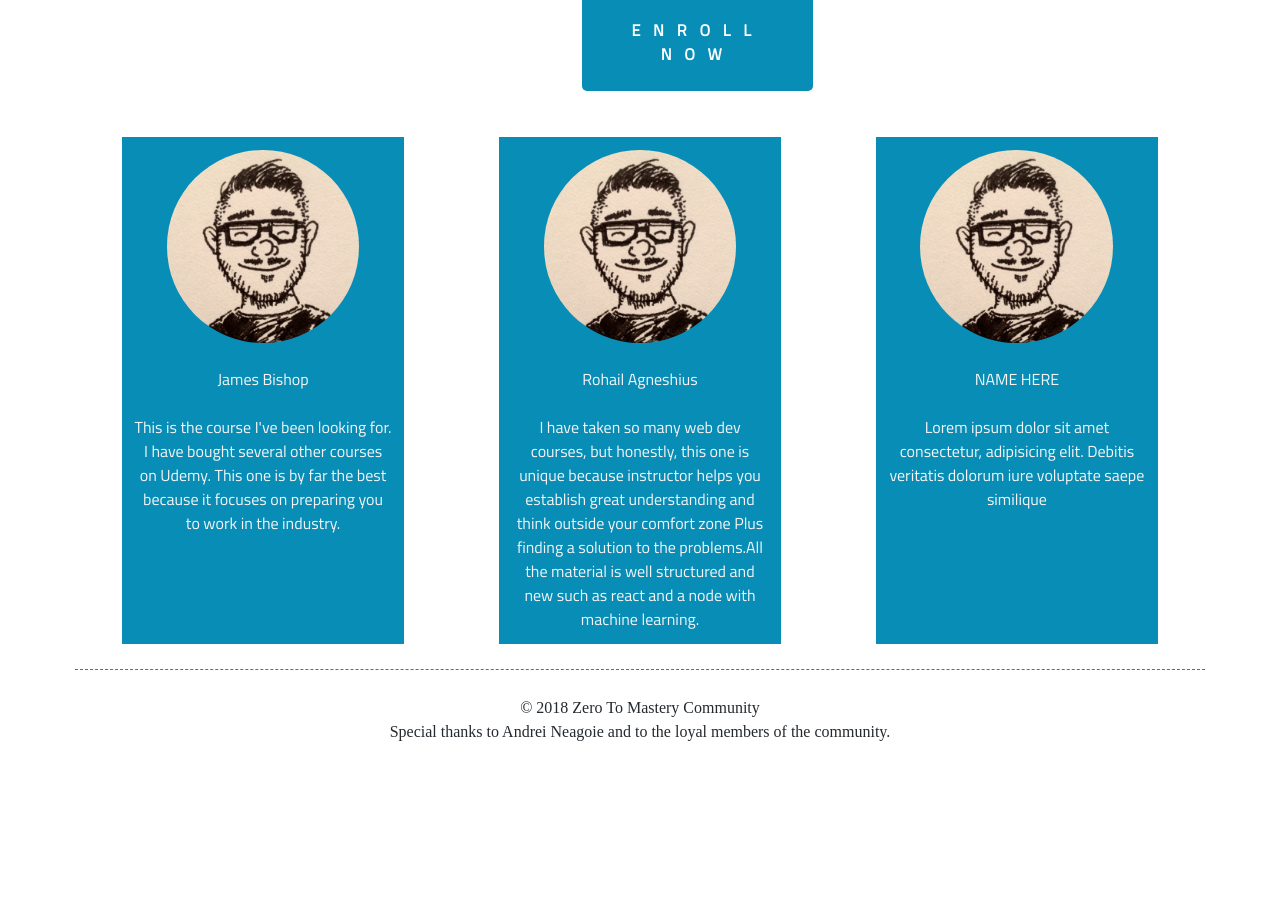
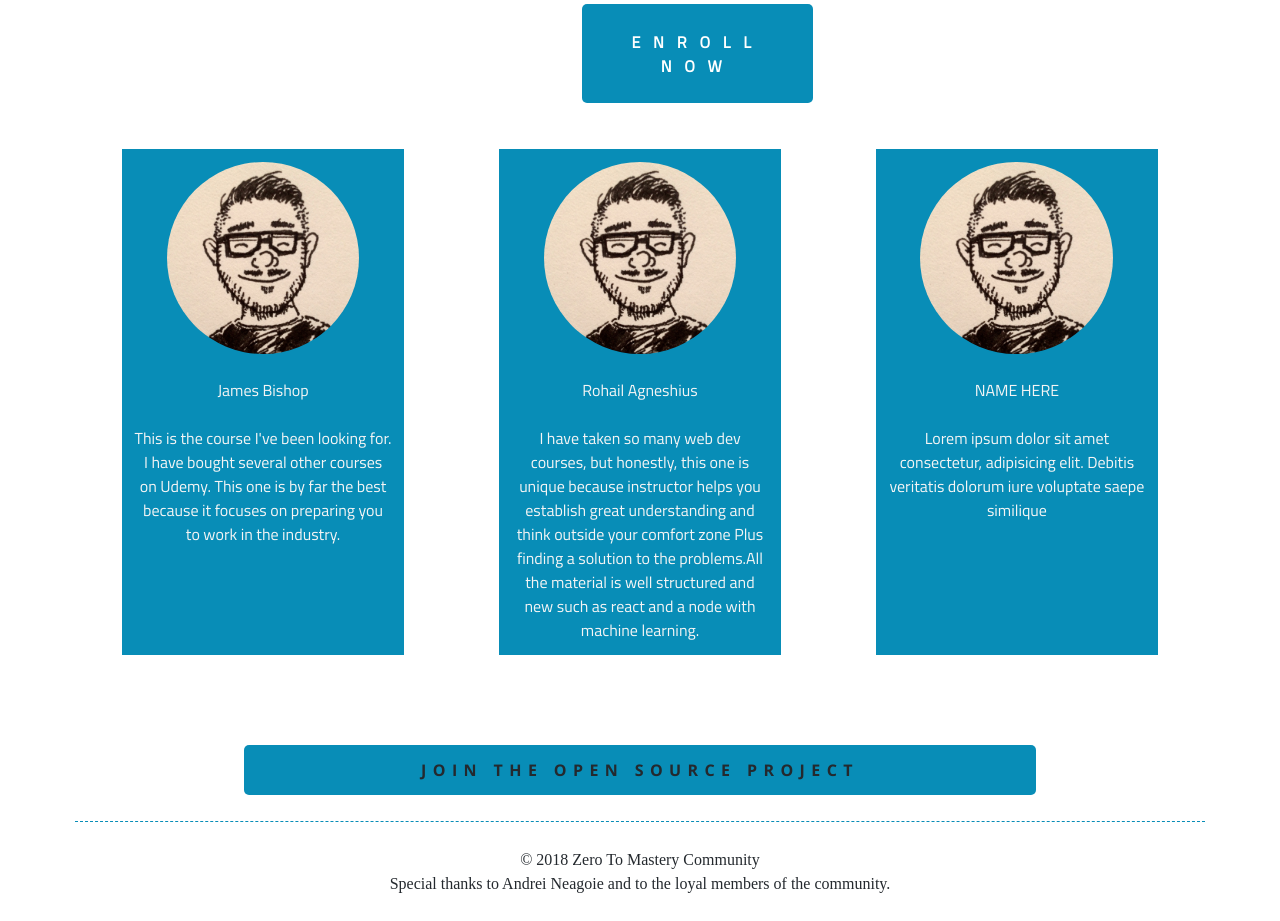
Before and after one commit to lusalga/zero-to-mastery-website, a PHP site: page / in a window 1280 px wide. Shown: the part 432-1353 px from the top of the page. Before the commit the page ends 1173 px from the top, so only its background shows below. Run offline with PHP 8.4, Linux system fonts and the light colour scheme; some libraries are stand-ins or nearby versions; some web fonts are replaced.

Commit message:
Added a button which leds to project page. Style of the project page yet to do

```diff
--- a/assets/css/style.css
+++ b/assets/css/style.css
@@ -10,21 +10,28 @@ body {
 header {
     margin: auto;
     padding: 2vw;
-    color:#24292e;
+    color: #24292e;
 }
-.cta a:link, .cta a:visited, .cta a:hover, .cta a:active{
-	text-align: center;
+
+.cta a:link,
+.cta a:visited,
+.cta a:hover,
+.cta a:active {
+    text-align: center;
     text-decoration: none;
     color: #ffffff
 }
-.dark{
-    color:#24292e;
+
+.dark {
+    color: #24292e;
 }
-.blue{
-    color:rgb(8, 141, 183);
+
+.blue {
+    color: rgb(8, 141, 183);
 }
-.discount{
-	font-weight: 900;
+
+.discount {
+    font-weight: 900;
 }
 
 #main-container {
@@ -82,7 +89,6 @@ header {
 }
 
 .container {
-
     border-top: 1px dashed rgb(8, 141, 183);
     margin-top: 2vw;
     padding: 2vw 0 2vw 0;
@@ -99,21 +105,22 @@ header {
     transition: .5s all linear;
     font-family: 'Titillium Web', sans-serif;
     justify-content: space-between;
-    margin:0 auto;
+    margin: 0 auto;
+}
 
-}
 .testimonial_1:hover,
 .testimonial_2:hover,
-.testimonial_3:hover{
+.testimonial_3:hover {
     color: #24292e;
     background: rgb(255, 255, 255);
     box-shadow: 0px 0px 20px 0px rgb(8, 141, 183);
 }
+
+
 /*.testimonial_2 {
     margin-left: 2vw;
     margin-right: 2vw;
 }*/
-
 
 
 /*.testimonial:not(:first-child) {
@@ -137,7 +144,36 @@ header {
     box-shadow: 0 0 40px 0 rgb(8, 141, 183);
 }
 
-footer{
+.group-project {
+    margin: auto;
+    margin-top: 7vw;
+    width: 70%;
+    padding: 1vw;
+    letter-spacing: .5vw;
+    background: rgb(8, 141, 183);
+    text-align: center;
+    border-radius: 5px;
+    transition: 1s all ease;
+}
+
+.group-project:hover {
+    background: white;
+    color: black;
+    box-shadow: 0 0 40px 0 rgb(8, 141, 183);
+}
+
+.group-project a {
+    color: inherit;
+    font-weight: 900;
+    font-family: 'Open Sans', sans-serif;
+}
+
+.group-project a:hover {
+    text-decoration: none;
+    color: inherit;
+}
+
+footer {
     margin-top: 2vw;
     padding-top: 2vw;
     border-top: 1px dashed rgb(8, 141, 183);
@@ -171,12 +207,12 @@ footer{
     }
     .testimonial_1,
     .testimonial_2,
-    .testimonial_3{
+    .testimonial_3 {
         margin-top: 30px;
         padding: 30px;
     }
-    .testimonial_3{
-         margin-bottom: 30px;
+    .testimonial_3 {
+        margin-bottom: 30px;
     }
     .testimonial .header {
         font-size: 6vw;
@@ -194,7 +230,6 @@ footer{
     color: rgba(8, 141, 183, 1);
 }
 
-
 #container {
     margin-top: 20px;
     padding: 2vw;
--- a/index.html
+++ b/index.html
@@ -11,13 +11,42 @@
 </head>
 
 <body>
+
+
+    <!-- nav bar  -->
+    <nav class="navbar navbar-toggleable-md navbar-light bg-faded">
+        <button class="navbar-toggler navbar-toggler-right" type="button" data-toggle="collapse" data-target="#navbarSupportedContent" aria-controls="navbarSupportedContent" aria-expanded="false" aria-label="Toggle navigation">
+              <span class="navbar-toggler-icon"></span>
+            </button>
+        <a class="navbar-brand" href="#">
+            <h1>ZERO TO MASTERY</h1>
+        </a>
+
+        <div class="collapse navbar-collapse" id="navbarSupportedContent">
+            <ul class="navbar-nav mr-auto">
+                <li class="nav-item active">
+                    <a class="nav-link" href="#">Home <span class="sr-only">(current)</span></a>
+                </li>
+                <li class="nav-item">
+                    <a class="nav-link" href="#">Link</a>
+                </li>
+                <li class="nav-item">
+                    <a class="nav-link disabled" href="#">Disabled</a>
+                </li>
+            </ul>
+            <form class="form-inline my-2 my-lg-0">
+                <input class="form-control mr-sm-2" type="text" placeholder="Search">
+                <button class="btn btn-outline-success my-2 my-sm-0" type="submit">Search</button>
+            </form>
+        </div>
+    </nav>
+
     <!--
 top introduction with a video. Change it to a appropiate one
   -->
 
 
     <div id="main-container" class="dark">
-        <h1>ZERO TO MASTERY</h1>
         <div id="introduction">
             <div id="introduction-media">
                 <div class="embed-responsive embed-responsive-16by9">
@@ -36,7 +65,7 @@ top introduction with a video. Change it to a appropiate one
                 </ul>
 
                 <!-- Call to action -->
-                <div >
+                <div>
                     <h4 class="discount blue">To receive a special discount:</h4>
                 </div>
                 <div class="cta">
@@ -69,8 +98,8 @@ top introduction with a video. Change it to a appropiate one
                     <img class="testimonial-image" src="./assets/img/profilephoto.jpg">
                     <br><br>
                     <span class="header">Rohail Agneshius</span>
-                <br><br>I have taken so many web dev courses, but honestly, this one is unique because instructor helps you establish great understanding and think outside your comfort zone Plus finding a solution to the problems.All the material is well
-                structured and new such as react and a node with machine learning.
+                    <br><br>I have taken so many web dev courses, but honestly, this one is unique because instructor helps you establish great understanding and think outside your comfort zone Plus finding a solution to the problems.All the material
+                    is well structured and new such as react and a node with machine learning.
                 </div>
 
 
@@ -81,14 +110,22 @@ top introduction with a video. Change it to a appropiate one
                     <span class="header">NAME HERE</span>
                     <br><br> Lorem ipsum dolor sit amet consectetur, adipisicing elit. Debitis veritatis dolorum iure voluptate saepe similique
                 </div>
+                <div class="group-project">
+                    <a href="/assets/html/project.html">JOIN THE OPEN SOURCE PROJECT </a>
+                </div>
 
 
-
-        <footer class="col-sm-12" >
+                <footer class="col-sm-12">
                     &copy 2018 Zero To Mastery Community
                     <br> Special thanks to Andrei Neagoie and to the loyal members of the community.
                 </footer>
             </div>
+
+            <!-- bootstrap java and jquery  -->
+
+            <script src="https://code.jquery.com/jquery-3.2.1.slim.min.js" integrity="sha384-KJ3o2DKtIkvYIK3UENzmM7KCkRr/rE9/Qpg6aAZGJwFDMVNA/GpGFF93hXpG5KkN" crossorigin="anonymous"></script>
+            <script src="https://cdnjs.cloudflare.com/ajax/libs/popper.js/1.12.9/umd/popper.min.js" integrity="sha384-ApNbgh9B+Y1QKtv3Rn7W3mgPxhU9K/ScQsAP7hUibX39j7fakFPskvXusvfa0b4Q" crossorigin="anonymous"></script>
+            <script src="https://maxcdn.bootstrapcdn.com/bootstrap/4.0.0-beta.3/js/bootstrap.min.js" integrity="sha384-a5N7Y/aK3qNeh15eJKGWxsqtnX/wWdSZSKp+81YjTmS15nvnvxKHuzaWwXHDli+4" crossorigin="anonymous"></script>
 </body>
 
 </html>
```
Also changed, not shown: assets/css/project-style.css (added, +7 -0 lines), assets/html/project.html (added, +20 -0 lines). Lines whose indentation alone changed are shown as unchanged.
